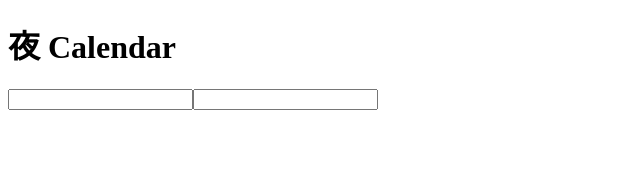
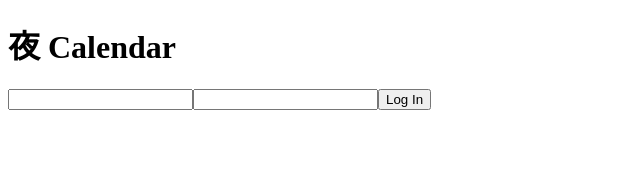
Before and after one commit to anniehau/yoru-calendar, a React (Create React App) app in the folder front-end/: page /login in a window 1280 px wide. Shown: the top 179 px of the page, without its empty margins (0-640 px from the left). Built offline with nearby package versions, Linux system fonts and the light colour scheme.

Commit message:
feat: LoginForm, renders button

```diff
--- a/front-end/src/components/Forms/LoginForm/LoginButton.jsx
+++ b/front-end/src/components/Forms/LoginForm/LoginButton.jsx
@@ -1,7 +1,7 @@
 import React from 'react';
 import { func } from 'prop-types';
 
-function PasswordInput(props) {
+function LoginButton(props) {
   const { onClick } = props;
 
   return (
@@ -11,8 +11,8 @@ function PasswordInput(props) {
   )
 }
 
-PasswordInput.propTypes = {
+LoginButton.propTypes = {
   onClick: func.isRequired,
 }
 
-export default PasswordInput;
+export default LoginButton;
--- a/front-end/src/components/Forms/LoginForm/LoginForm.jsx
+++ b/front-end/src/components/Forms/LoginForm/LoginForm.jsx
@@ -1,6 +1,7 @@
 import React, { useState } from 'react';
 import UsernameInput from './UsernameInput';
 import PasswordInput from './PasswordInput';
+import LoginButton from './LoginButton';
 
 const INITIAL_FORM = { username: '', password: '' };
 
@@ -12,10 +13,13 @@ function LoginForm() {
     setForm((s) => ({ ...s, [field]: value }))
   };
 
+  const submitLogin = () => console.log('Login!');
+
   return (
     <form>
       <UsernameInput username={ form.username } onChange={ setFormValue } />
       <PasswordInput password={ form.password } onChange={ setFormValue } />
+      <LoginButton onClick={ submitLogin } />
     </form>
   )
 }
```
